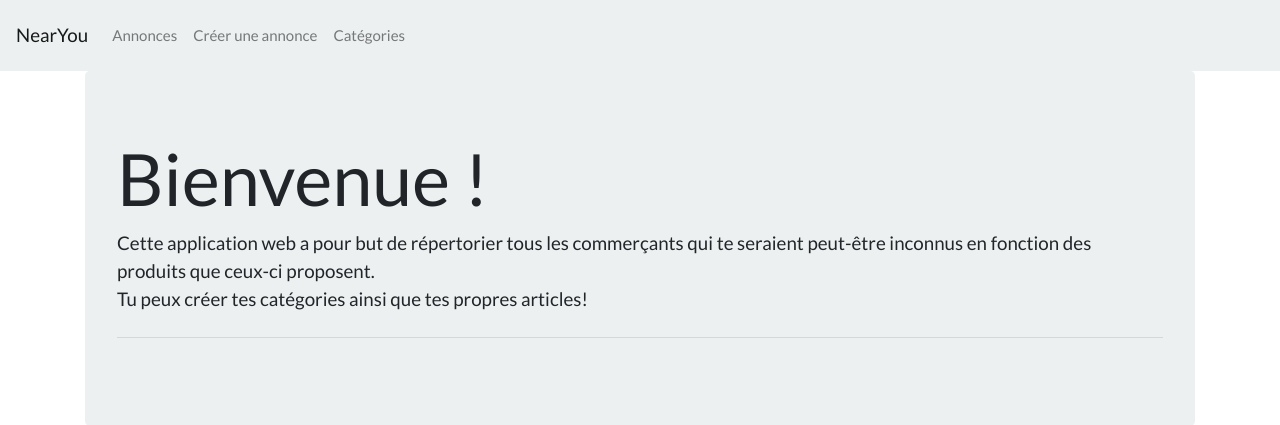
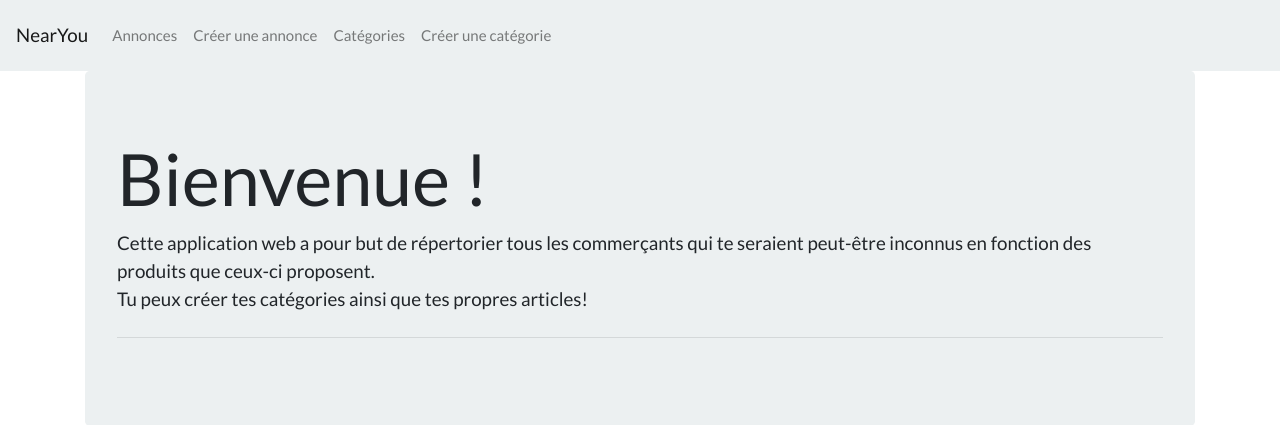
Before and after one commit to 15087/archiWeb, a Symfony app: template archiLogicielle/archiLog/templates/blog/home.html.twig in a window 1280 px wide. Shown: the top 425 px of the page. Run offline with Twig, Linux system fonts and the light colour scheme; the template is opened without the code that fills it, so the values that code supplies are empty; some libraries are stand-ins or nearby versions.

Commit message:
update base.html

```diff
--- a/archiLogicielle/archiLog/templates/base.html.twig
+++ b/archiLogicielle/archiLog/templates/base.html.twig
@@ -26,6 +26,9 @@
                     <li class="nav-item">
                         <a class="nav-link" href="{{path('categories')}}">Catégories</a>
                     </li>
+                    <li class="nav-item">
+                        <a class="nav-link" href="{{path('addCategory')}}">Créer une catégorie</a>
+                    </li>
 
 
                 </ul>
```
